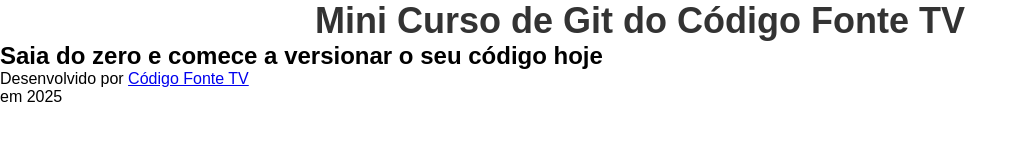
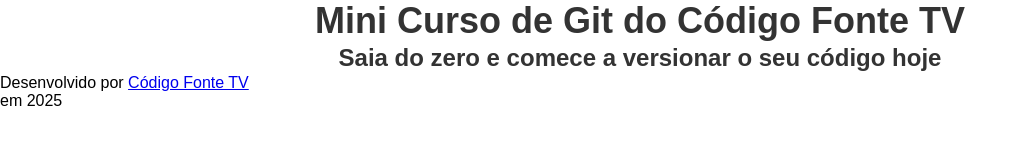
Before and after one commit to otaviocarva7ho/Git, a plain HTML site: page index.html in a window 1280 px wide. Shown: the whole page, without its empty margins (0-1027 px from the left). Drawn offline with Linux system fonts and the light colour scheme.

Commit message:
Atualizações no H2

```diff
--- a/style.css
+++ b/style.css
@@ -12,3 +12,11 @@ h1 {
     line-height: 42px;
     text-align: center;
 }
+
+h2 {
+    font-size: 24px;
+    font-weight: 600;
+    color: #333;
+    line-height: 32px;
+    text-align: center;
+}
```
